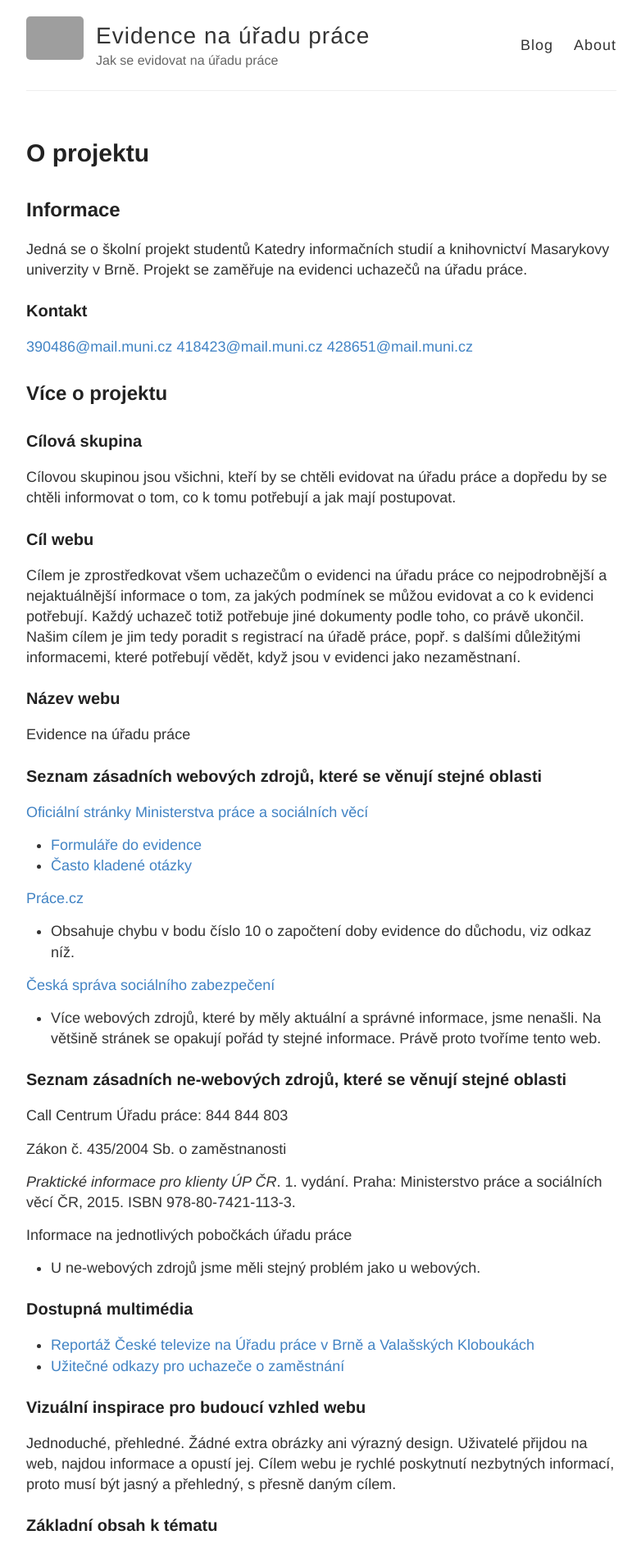
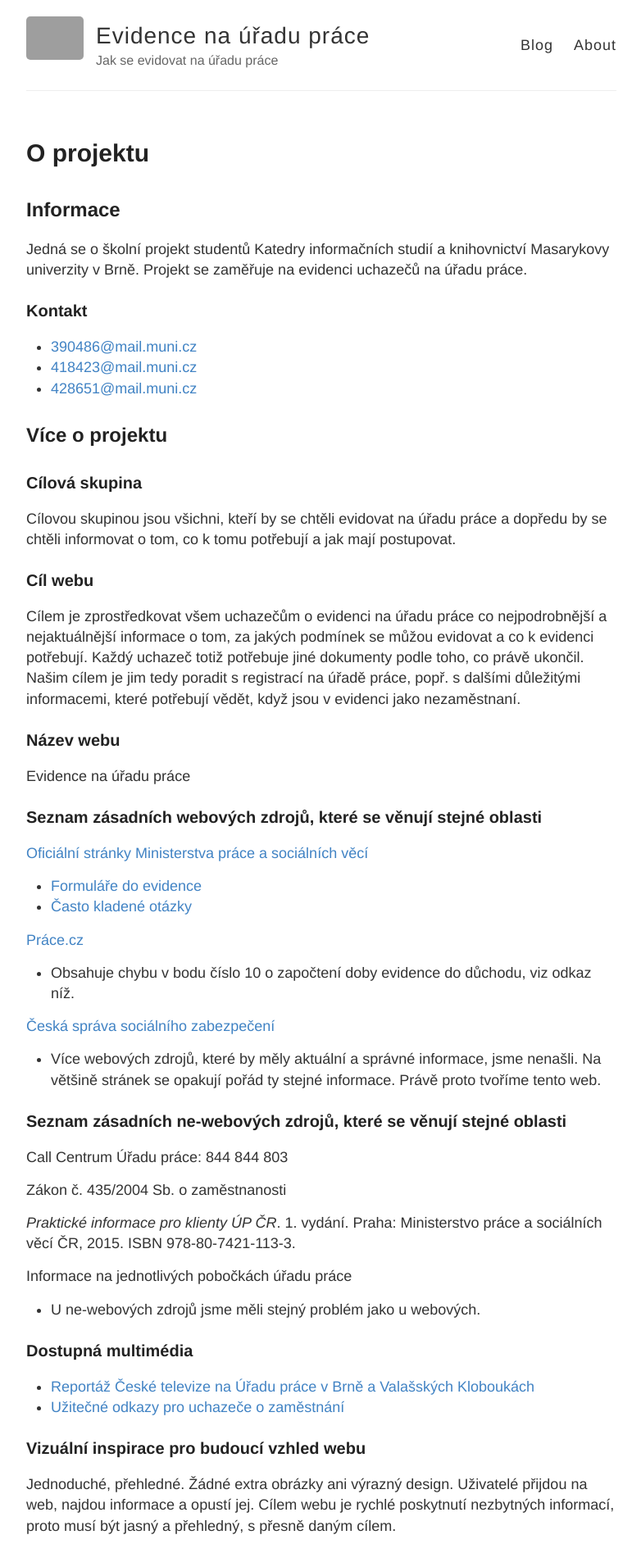
Before and after one commit to dokiinka/dokiinka.github.io, a Jekyll site: the page built from about.md, in a window 1280 px wide. Shown: the top 1895 px of the page at 82% size, without its empty margins (248-1030 px from the left). Built offline with Jekyll 4.4.1, drawn with Linux system fonts in a browser that asks for light colours; grey boxes are pictures that could not be loaded.

Commit message:
kontakty pod seba

```diff
--- a/about.md
+++ b/about.md
@@ -11,9 +11,9 @@ Jedná se o školní projekt studentů Katedry informačních studií a knihovni
 
 ### Kontakt
 
-[390486@mail.muni.cz](mailto:390486@mail.muni.cz)
-[418423@mail.muni.cz](mailto:418423@mail.muni.cz)
-[428651@mail.muni.cz](mailto:428651@mail.muni.cz)
+* [390486@mail.muni.cz](mailto:390486@mail.muni.cz)
+* [418423@mail.muni.cz](mailto:418423@mail.muni.cz)
+* [428651@mail.muni.cz](mailto:428651@mail.muni.cz)
 
 ## Více o projektu
 
```
